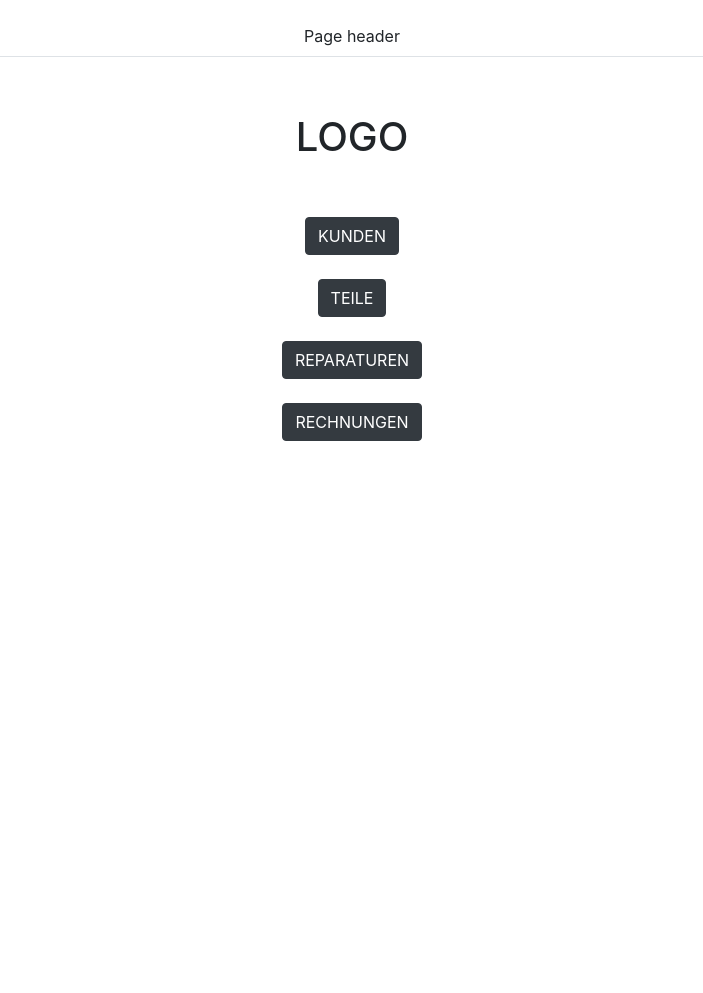
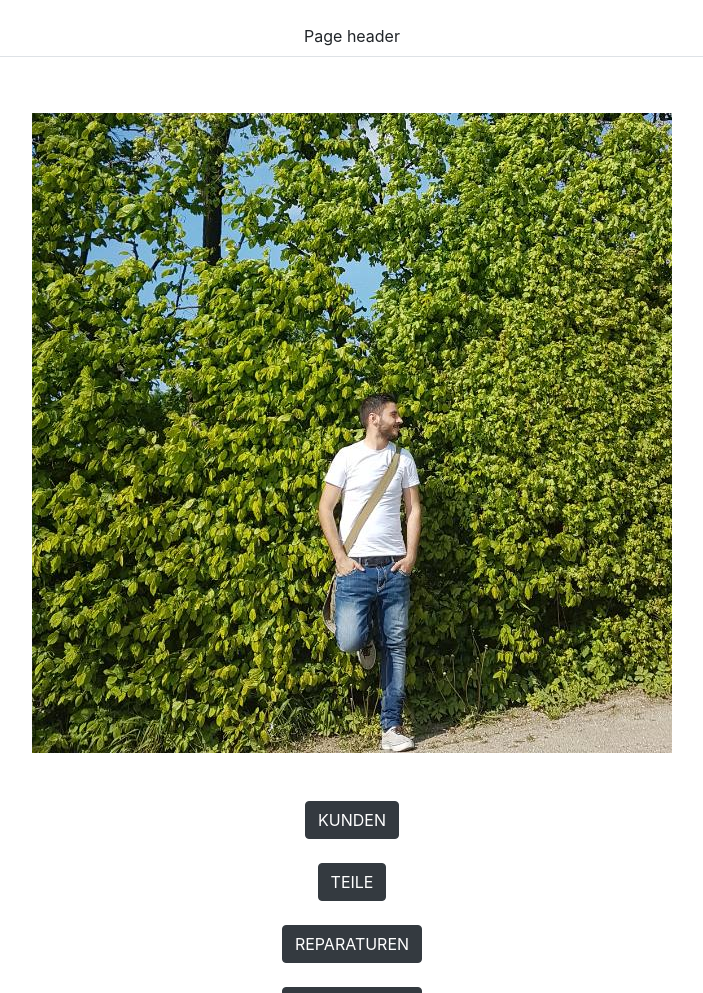
Before and after one commit to GianlucaHeilinger/KFZAnanasBude, a PHP site: page / in a window 1280 px wide. Shown: the top 993 px of the page, without its empty margins (288-991 px from the left). Before the commit the page ends 441 px from the top, so only its background shows below. Run offline with PHP 8.4, Linux system fonts and the light colour scheme.

Commit message:
init commit

```diff
--- a/index.php
+++ b/index.php
@@ -19,7 +19,7 @@
     </div>
     <br />
     <br />
-    <center><h1>LOGO</h1></center>
+    <center><img src="static/img/pp.jpg" /></center>
     <br />
     <br />
     <center><a class="btn btn-dark" href="kunden.php"<>KUNDEN<a/></center>
```
Also changed, not shown: static/img/pp.jpg (renamed from pp.jpg).
